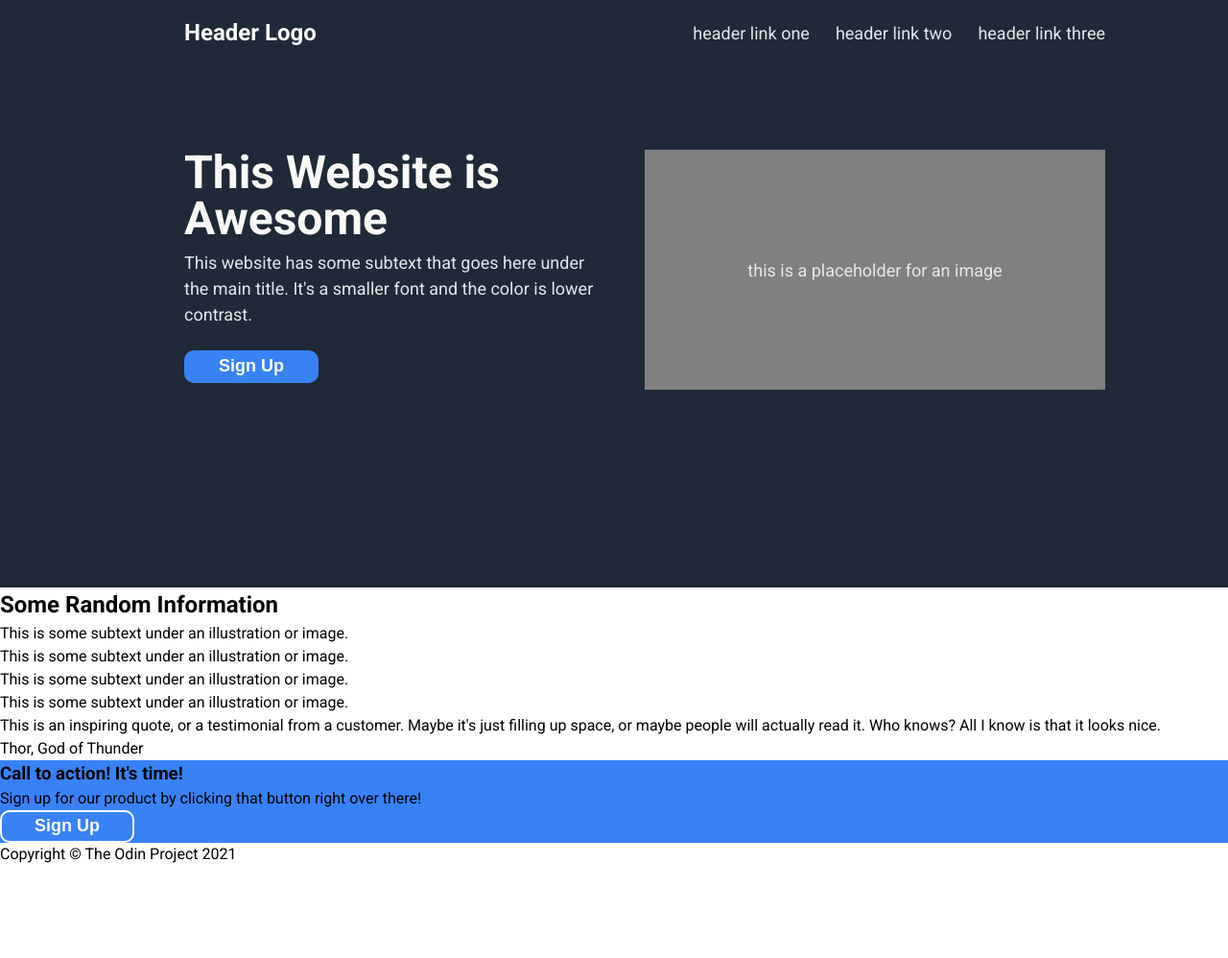
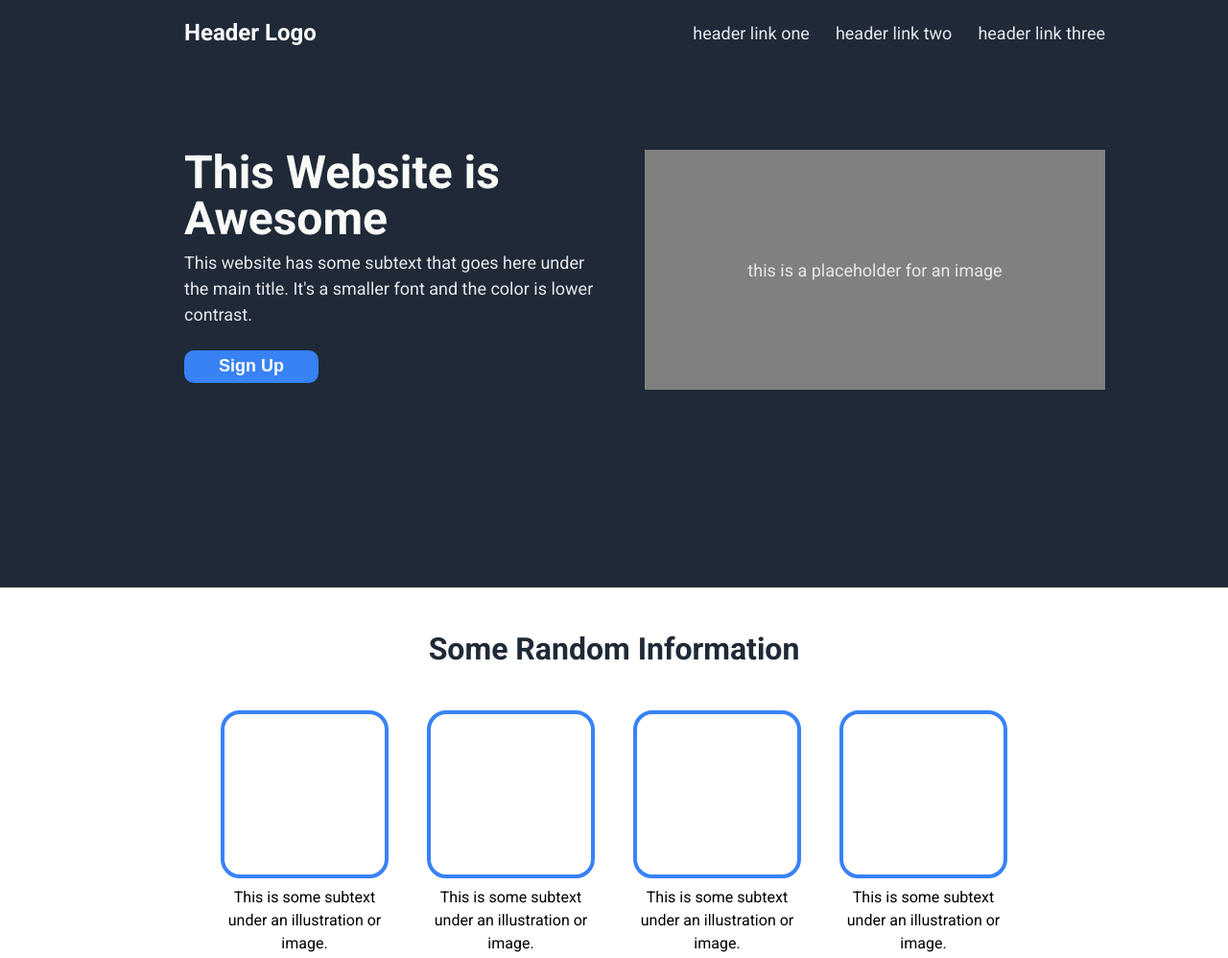
Before and after one commit to gigi-boop/landing-page, a plain HTML site: page index.html in a window 1280 px wide. Shown: the top 998 px of the page at 96% size. Before the commit the page ends 902 px from the top, so only its background shows below. Drawn offline with Linux system fonts and the light colour scheme.

Commit message:
Style info section

```diff
--- a/css/style.css
+++ b/css/style.css
@@ -1,7 +1,7 @@
 @import url("https://fonts.googleapis.com/css2?family=Roboto:wght@400;700&display=swap");
 
 body {
-    font-family: Roboto, sans-serif;
+    font-family: "Roboto", sans-serif;
 }
 
 button {
@@ -101,9 +101,52 @@ nav,
 .hero-text {
     margin-bottom: 0.5rem;
     font-size: 48px;
-    font-weight: bold;
+    font-weight: 700;
     line-height: 1;
     color: #f9faf8;
+}
+
+.info-container {
+    padding-top: 2.5em;
+    padding-bottom: 1.5em;
+    padding-inline: 2em;
+    min-height: 70vh;
+    text-align: center;
+}
+
+h2 {
+    margin-bottom: 2.5rem;
+    font-size: 32px;
+    font-weight: 700;
+    color: #1f2937;
+}
+
+.info-row {
+    display: flex;
+    flex-wrap: wrap;
+    justify-content: center;
+    gap: 2.5em;
+}
+
+.info-column {
+    width: 175px;
+    display: flex;
+    flex-direction: column;
+    flex-wrap: wrap;
+    align-items: center;
+    gap: 0.5em;
+}
+
+.info-img {
+    height: 175px;
+    width: 175px;
+    border: 4px #3882f6 solid;
+    border-radius: 20px;
+}
+
+.testimonial-container {
+    min-height: 50vh;
+    background-color: #e5e7eb;
 }
 
 .cta {
```
